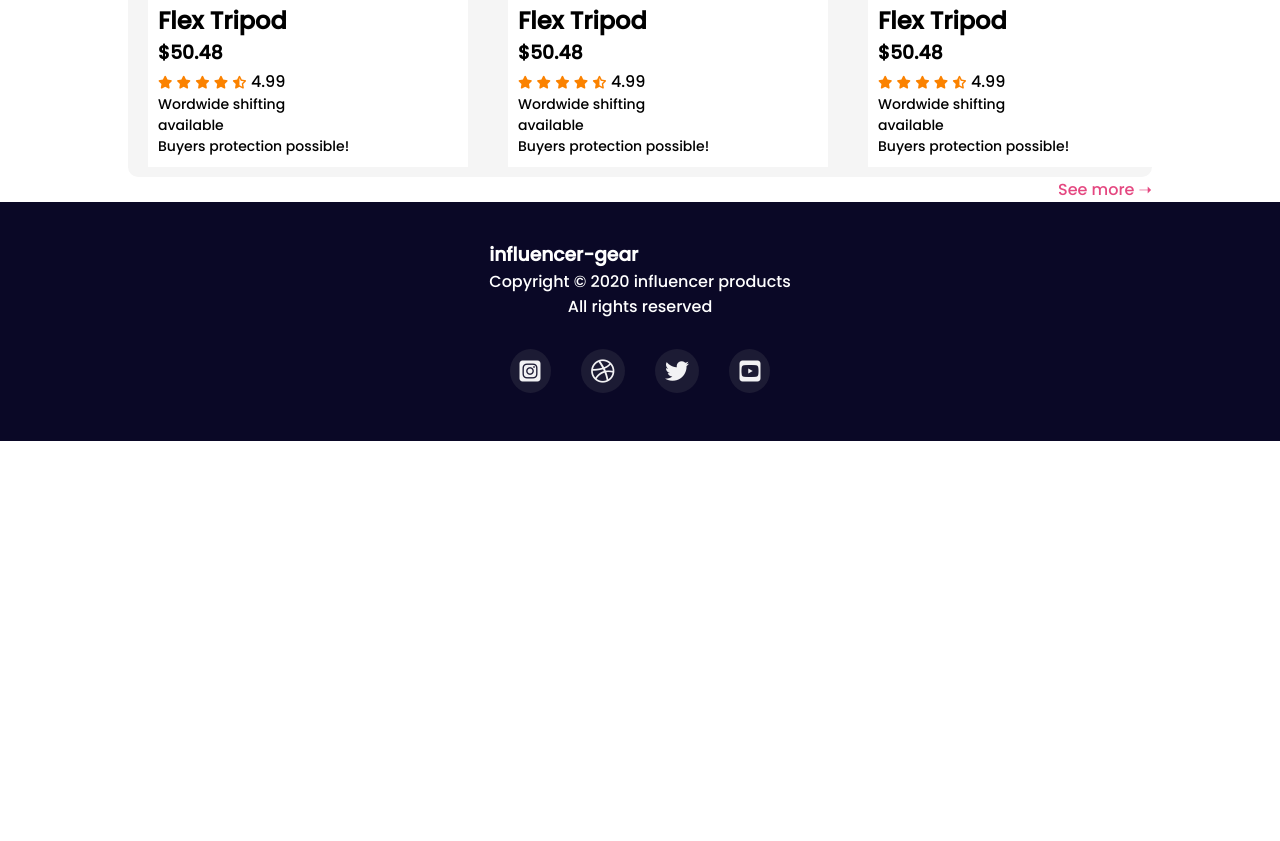
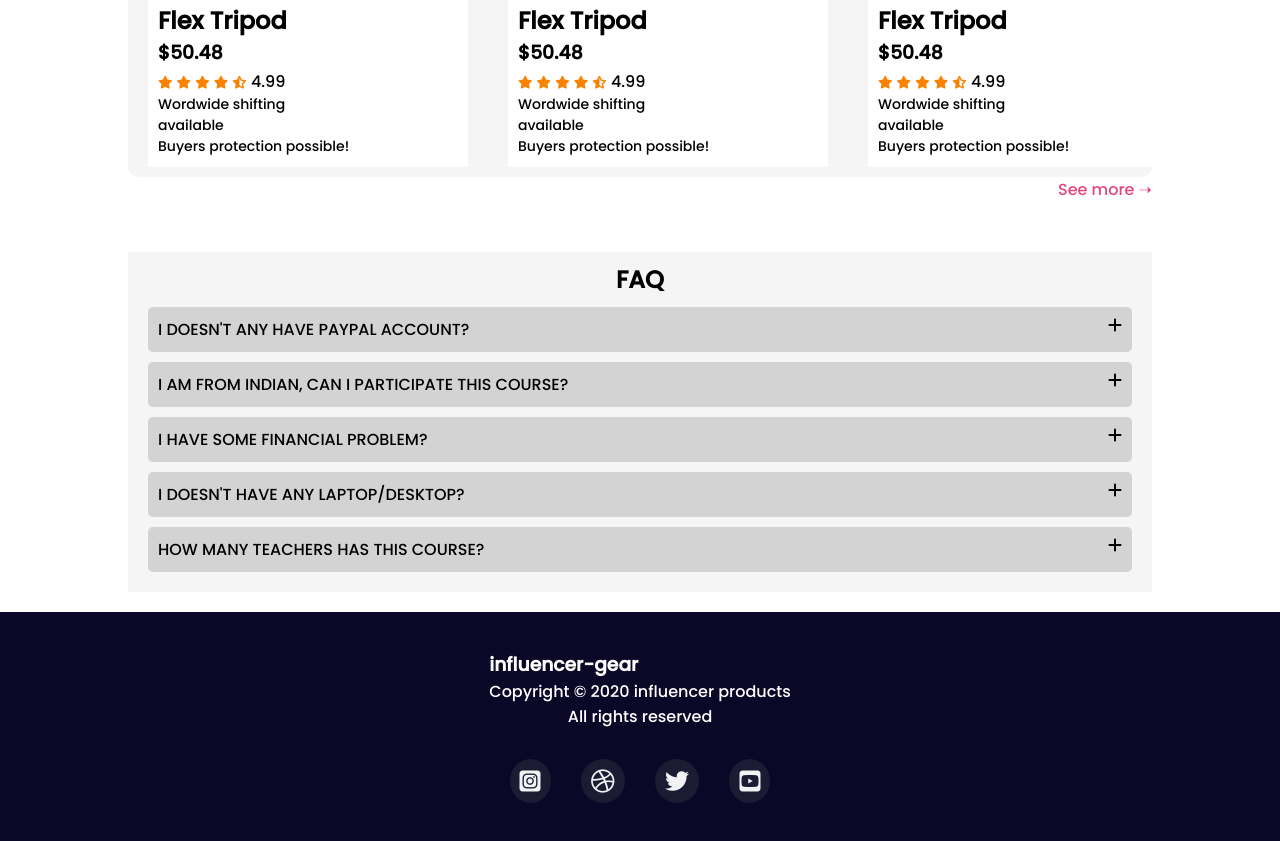
Before and after one commit to mdaktarhossen/influencer-gear, a plain HTML site: page index.html in a window 1280 px wide. Shown: the part 2084-2925 px from the top of the page. Before the commit the page ends 2525 px from the top, so only its background shows below. Drawn offline with Linux system fonts and the light colour scheme.

Commit message:
half plus completed

```diff
--- a/index.html
+++ b/index.html
@@ -228,6 +228,33 @@
           <a href="">See more <span>&#10141;</span></a>
         </div>
       </section>
+
+      <!-- ----- FAQ SECTION----- -->
+      <section>
+        <div class="faqs">
+          <h1>FAQ</h1>
+          <div class="faq">
+            I DOESN'T ANY HAVE PAYPAL ACCOUNT?
+            <span><i class="fas fa-plus faq-btn"></i></span>
+          </div>
+          <div class="faq">
+            I AM FROM INDIAN, CAN I PARTICIPATE THIS COURSE?
+            <span><i class="fas fa-plus faq-btn"></i></span>
+          </div>
+          <div class="faq">
+            I HAVE SOME FINANCIAL PROBLEM?
+            <span><i class="fas fa-plus faq-btn"></i></span>
+          </div>
+          <div class="faq">
+            I DOESN'T HAVE ANY LAPTOP/DESKTOP?
+            <span><i class="fas fa-plus faq-btn"></i></span>
+          </div>
+          <div class="faq">
+            HOW MANY TEACHERS HAS THIS COURSE?
+            <span><i class="fas fa-plus faq-btn"></i></span>
+          </div>
+        </div>
+      </section>
     </main>
     <!-- --------FOOTER SECTION------ -->
     <footer>
--- a/style.css
+++ b/style.css
@@ -60,6 +60,12 @@
   outline: none;
   border: none;
   margin-top: 16px;
+  transition: 0.5s;
+}
+
+.btn:hover {
+  box-shadow: -4px -3px 5px rgba(128, 128, 128, 0.384);
+  transform: scale(1.05);
 }
 /* -----CAMERA SECTION END----- */
 
@@ -127,6 +133,35 @@
   color: #e02c6dde;
 }
 
+/* ---------FAQ SECTION-------- */
+.faqs {
+  width: 80%;
+  margin: auto;
+  margin-bottom: 20px;
+  margin-top: 50px;
+  background-color: rgba(245, 245, 245, 0.986);
+  padding: 10px;
+}
+
+.faqs > h1 {
+  text-align: center;
+}
+
+.faq .faq-btn {
+  float: right;
+}
+.faq {
+  border-radius: 5px;
+  padding: 10px;
+  margin: 10px;
+  background-color: lightgray;
+  transition: 0.5s;
+}
+
+.faq:hover {
+  transform: scale(1.01);
+}
+
 /* ---footer design---- */
 .footer {
   height: 239px;
@@ -161,7 +196,7 @@
 }
 
 .footer-social-link li a .footer-link:hover {
-  background-color: rgba(128, 128, 128, 0.014);
-  transform: rotate(45deg);
-  box-shadow: 0px 0px 2px whitesmoke;
+  transform: rotate(60deg);
+  transform: scale(1.1);
+  background: none;
 }
```
